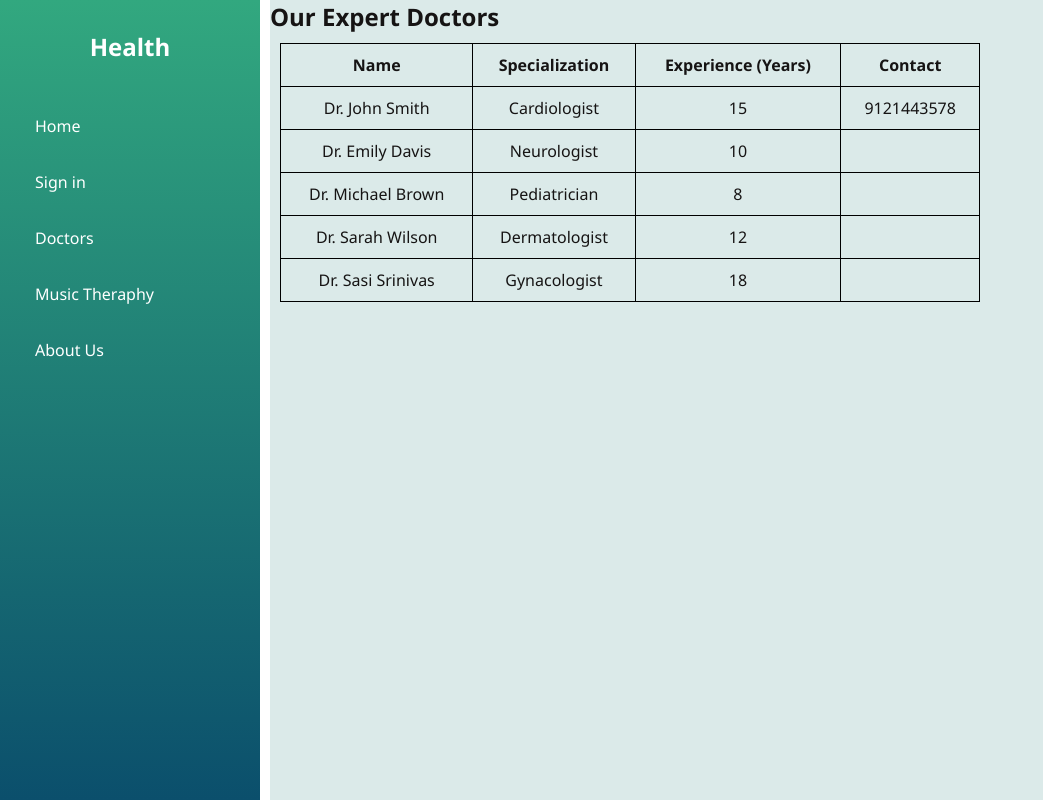
After one commit to Santoshi-220430/WTLab_220430, a PHP site: page /Doctors.html in a window 1280 px wide. The commit adds this page. Shown: the whole page, without its empty margins (0-1043 px from the left). Run offline with PHP 8.4, Linux system fonts and the light colour scheme.

Commit message:
inserted tables forms already created

```diff
--- /dev/null
+++ b/Doctors.html
@@ -0,0 +1,99 @@
+<!DOCTYPE html>
+<html lang="en">
+<head>
+    <style>
+.back {
+    flex: 1;
+    background-color: rgb(219, 234, 233);
+    color: rgb(22, 20, 20);
+    margin-left: 10px;
+}
+.tables{
+    margin-top: 10px;
+    margin-left: 10px;
+}
+.tables table, th, td {
+    border: 1px solid black;
+    border-collapse: collapse;
+    padding: 10px;
+}
+
+    </style>
+    <title>Doctors</title>
+    <link rel="stylesheet" href="style.css">
+
+</head>
+<body>
+
+<div class="container">
+
+
+    <aside class="sidebar">
+        <h2 class="logo">Health</h2>
+        <nav class="side-nav">
+            <a href="index.html">Home</a>
+            <a href="Sign in.html">Sign in</a>
+            <a href="Doctors.html">Doctors</a>
+            <a href="Song Theraphy.html">Music Theraphy</a>
+            <a href="about.html">About Us</a>
+
+        </nav>
+    </aside>
+
+
+    <main class="back">
+        <section class="hero">
+        <h2>Our Expert Doctors</h2>
+        <div class="tables">
+      <table style="border-collapse:collapse; border-spacing:20px; width:70%; border:1px solid black; text-align:center;">
+
+            <tr>
+                <th>Name</th>
+                <th>Specialization</th>
+                <th>Experience (Years)</th>
+                <th>Contact</th>
+            </tr>
+            <tr>
+                <td>Dr. John Smith</td>
+                <td>Cardiologist</td>
+                <td>15</td>
+                <td>9121443578</td>
+            </tr>
+            <tr>
+                <td>Dr. Emily Davis</td>
+                <td>Neurologist</td>
+                <td>10</td>
+                <td></td>
+            </tr>
+            <tr>
+                <td>Dr. Michael Brown</td>
+                <td>Pediatrician</td>
+                <td>8</td>
+                <td></td>
+            </tr>
+            <tr>
+                <td>Dr. Sarah Wilson</td>
+                <td>Dermatologist</td>
+                <td>12</td>
+
+                <td></td>
+            </tr>
+             <tr>
+                <td>Dr. Sasi Srinivas</td>
+                <td>Gynacologist</td>
+                <td>18</td>
+
+                <td></td>
+            </tr>
+
+        </table>
+        </div>
+        </section>
+
+
+    </main>
+
+</div>
+
+</body>
+</html>
--- a/index.html
+++ b/index.html
@@ -15,6 +15,7 @@
         <nav class="side-nav">
             <a href="index.html">Home</a>
             <a href="Sign in.html">Sign in</a>
+            <a href="Doctors.html">Doctors</a>
             <a href="Song Theraphy.html">Music Theraphy</a>
             <a href="about.html">About Us</a>
 
--- a/style.css
+++ b/style.css
@@ -38,7 +38,7 @@
     background: rgba(255, 255, 255, 0.15);
 }
 
-
+drx
 .main-content {
     flex: 1;
     background: url("home.jpeg") no-repeat center center/cover;
@@ -101,8 +101,5 @@
 .aud audio {
     width: 320px;
 }
-.frames{
-    background-color: #113f51;
-    align-items: center;
+
 }
-}
```
